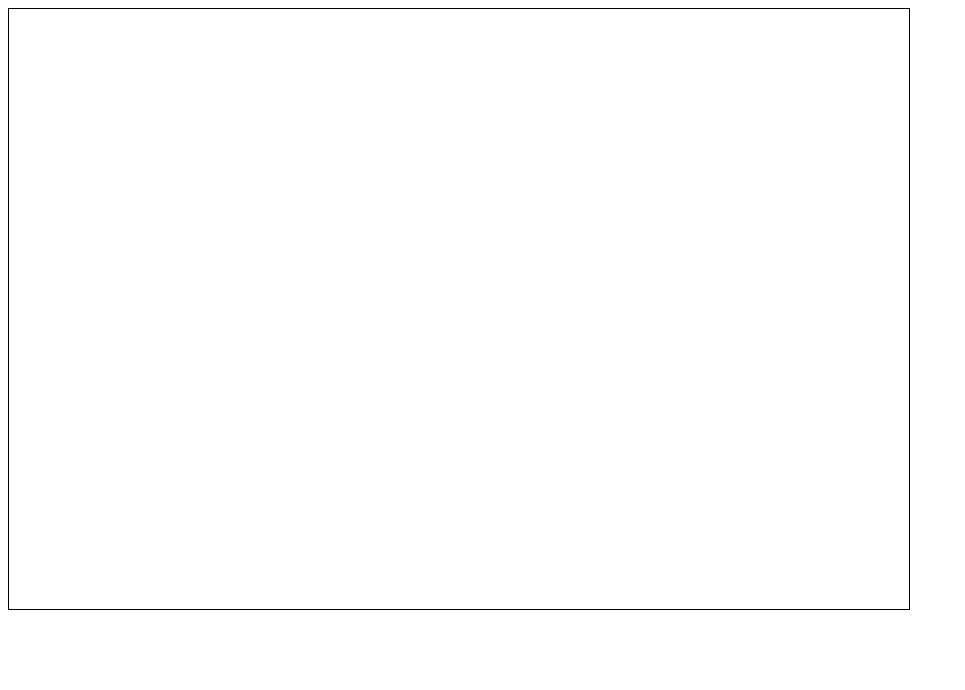
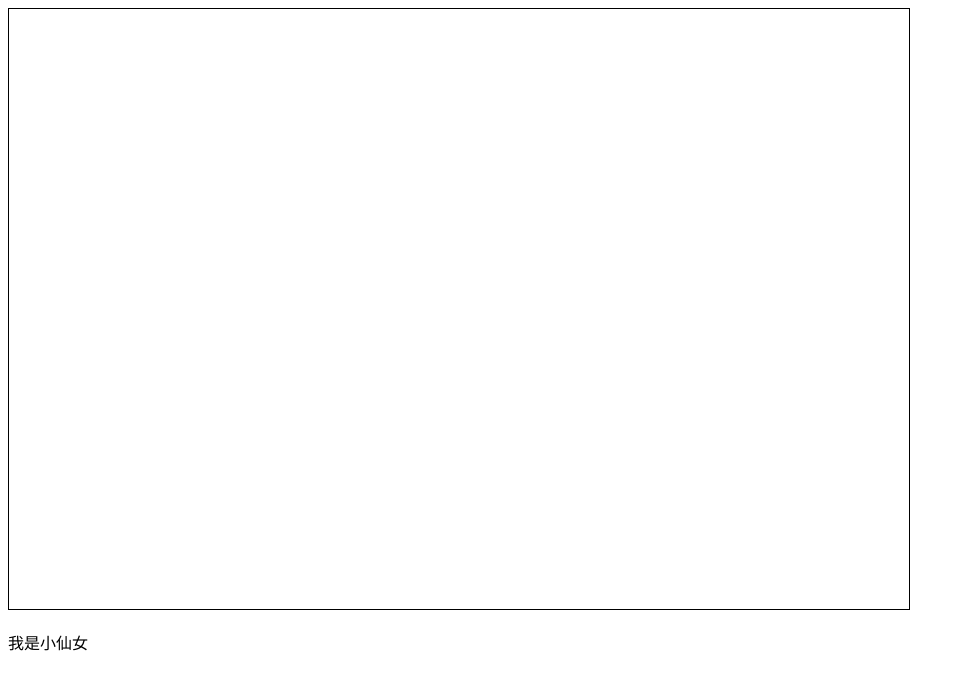
Before and after one commit to hrl0507/test, a plain HTML site: page index.html in a window 1280 px wide. Shown: the whole page, without its empty margins (0-965 px from the left). Drawn offline with Linux system fonts and the light colour scheme.

Commit message:
再次修改index

```diff
--- a/index.html
+++ b/index.html
@@ -15,5 +15,7 @@
     var ctx = canvas.getContext('2d');
 
  </script>
+
+<p>我是小仙女</p>
  </body>
  </html>
```
